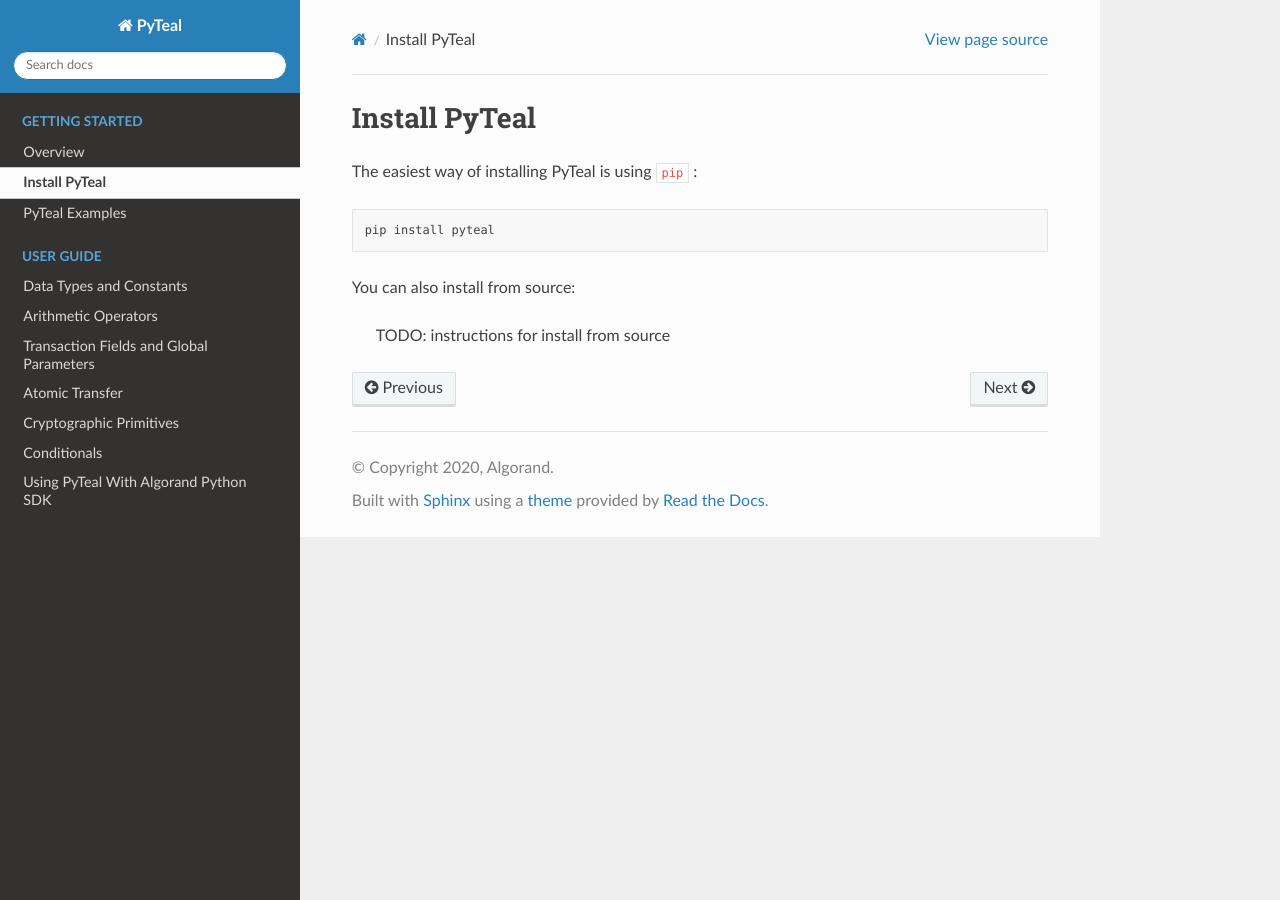
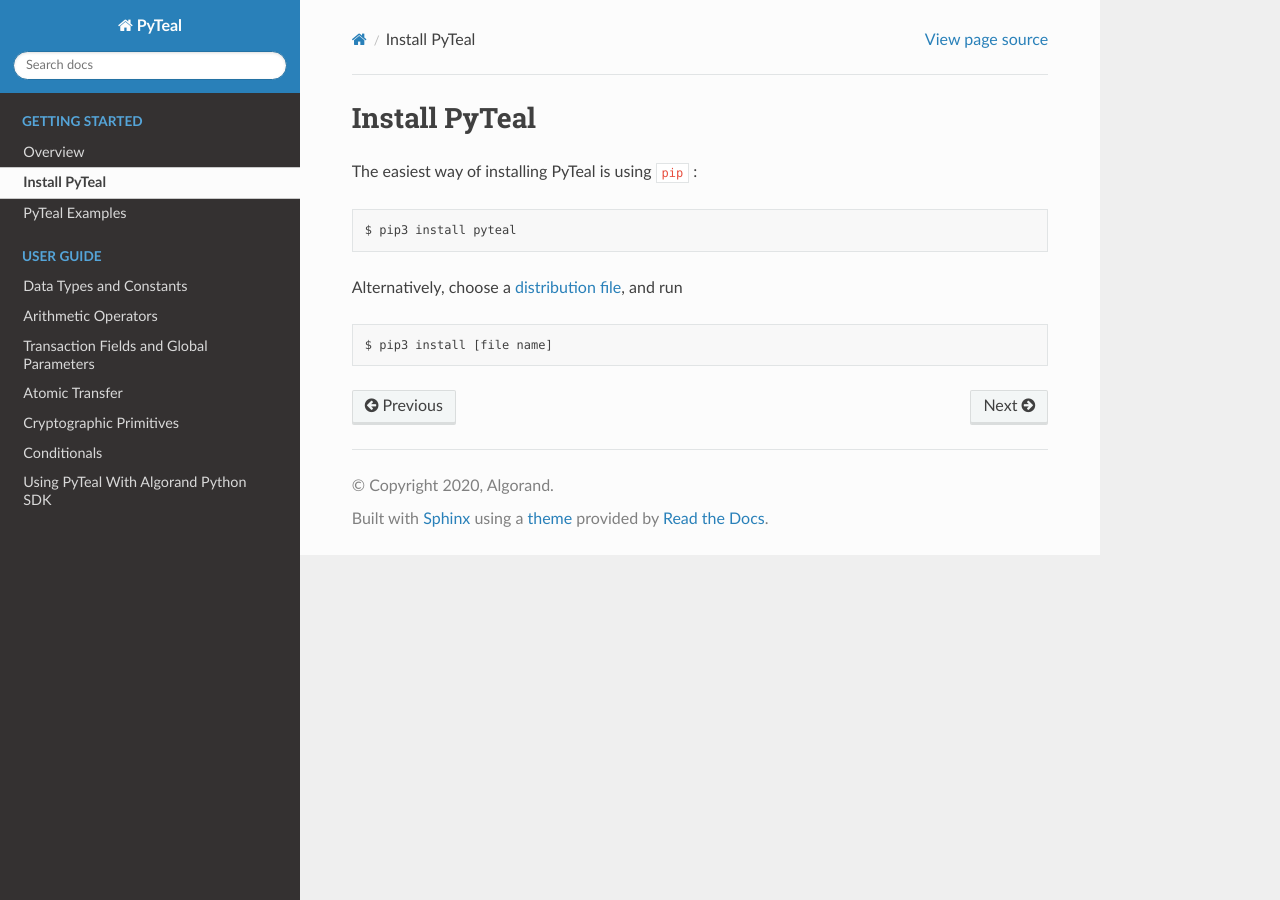
Before and after one commit to algorand/pyteal, a Sphinx documentation site: the page built from docs/installation.rst, in a window 1280 px wide. Built offline with Sphinx 7.4.7 and the Read the Docs theme 2.0.0, drawn with Linux system fonts in a browser that asks for light colours.

Commit message:
fix docs

```diff
--- a/docs/installation.rst
+++ b/docs/installation.rst
@@ -3,8 +3,8 @@
 
 The easiest way of installing PyTeal is using :code:`pip` : ::
 
-  pip install pyteal
+  $ pip3 install pyteal
 
-You can also install from source:
+Alternatively, choose a `distribution file <https://pypi.org/project/pyteal/#files>`_, and run ::
 
-  TODO: instructions for install from source
+  $ pip3 install [file name]
--- a/docs/overview.rst
+++ b/docs/overview.rst
@@ -33,7 +33,7 @@
 
 
 As shown in this exmaple, the logic of smart contract is expressed using PyTeal expressions constructed in Python. PyTeal overloads Python's arithmetic operators
-such as :code:`<` and :code:`==` (more overloaded operators can be found in TODO), allowing Python developers express smart contract logic more naturally.
+such as :code:`<` and :code:`==` (more overloaded operators can be found in :ref:`arithmetic_expressions`), allowing Python developers express smart contract logic more naturally.
 
 Last, :code:`teal()` is called to convert an PyTeal expression
 to a TEAL program, consisting a sequence of TEAL opcodes.
```
Also changed, not shown: README.md (+1 -1 lines).
